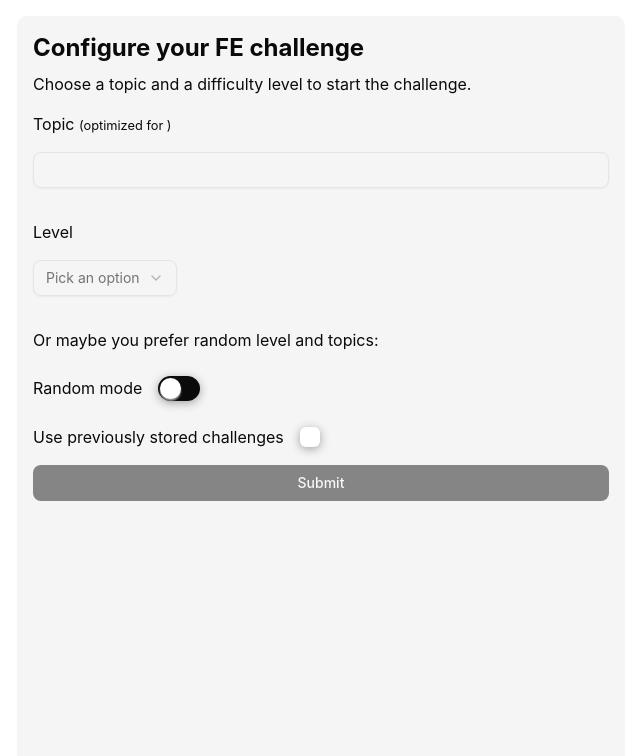
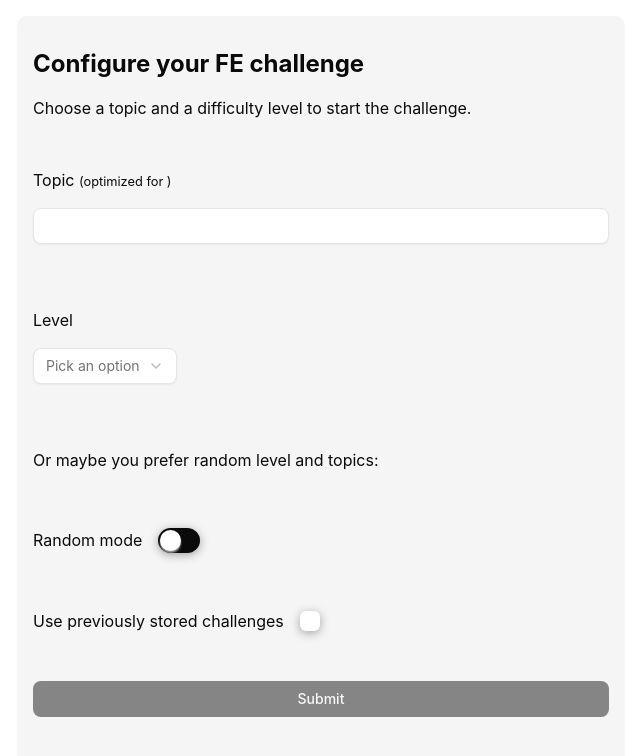
Before and after one commit to ilopezdeaudikana/prepper, a React (Vite) app in the folder apps/ui/: page / in a window 1280 px wide. Shown: the top 756 px of the page, without its empty margins (319-960 px from the left). Built offline with nearby package versions, Linux system fonts and the light colour scheme; what @repo/toast would draw is missing.

Commit message:
fix cache

```diff
--- a/apps/ui/src/challenge/components/challenge.tsx
+++ b/apps/ui/src/challenge/components/challenge.tsx
@@ -1,6 +1,7 @@
 import { useEffect, useState } from 'react'
 import {
-  useQuery
+  useQuery,
+  useQueryClient
 } from '@tanstack/react-query'
 
 import {
@@ -29,6 +30,7 @@ export const Challenge = ({ level, topic, randomMode }: Omit<Configuration, 'sto
   const [previousQuestions, setPreviousQuestions] = useState<string[]>([])
   const [sessionId, setSessionId] = useState<string | null>(null)
   const [loadingEvaluation, setLoadingEvaluation] = useState(false)
+  const queryClient = useQueryClient()
 
   const { score, stage } = useProgress(state => state.progress)
   const setProgress = useProgress(state => state.setProgress)
@@ -94,6 +96,7 @@ export const Challenge = ({ level, topic, randomMode }: Omit<Configuration, 'sto
     if (randomMode) {
       setTopicAndLevel(getRandomTopicAndLevel())
     } else {
+      queryClient.invalidateQueries({ queryKey: ['question'] })
       await refetch()
     }
     setCanContinue(false)
--- a/apps/ui/src/components/common/card.tsx
+++ b/apps/ui/src/components/common/card.tsx
@@ -10,5 +10,5 @@ export const Card = ({
   className
 }: CardProps) => {
 
-  return <div className={`flex flex-col flex-1 bg-muted p-4 rounded-lg ${className}`}>{children}</div>
+  return <div className={`flex flex-col flex-1 bg-muted p-4 m-4 rounded-lg ${className}`}>{children}</div>
 }
--- a/apps/ui/src/components/common/input.tsx
+++ b/apps/ui/src/components/common/input.tsx
@@ -8,7 +8,7 @@ function Input({ className, type, ...props }: React.ComponentPropsWithRef<'input
       type={type}
       data-slot="input"
       className={cn(
-        "file:text-foreground placeholder:text-muted-foreground selection:bg-primary selection:text-primary-foreground dark:bg-input/30 border-input h-9 w-full min-w-0 rounded-md border bg-transparent px-3 py-1 text-base shadow-xs transition-[color,box-shadow] outline-none file:inline-flex file:h-7 file:border-0 file:bg-transparent file:text-sm file:font-medium disabled:pointer-events-none disabled:cursor-not-allowed disabled:opacity-50 md:text-sm",
+        "bg-white placeholder:text-muted-foreground selection:bg-primary selection:text-primary-foreground dark:bg-input/30 border-input h-9 w-full min-w-0 rounded-md border px-3 py-1 text-base shadow-xs transition-[color,box-shadow] outline-none disabled:pointer-events-none disabled:cursor-not-allowed disabled:opacity-50 md:text-sm",
         "focus-visible:border-ring focus-visible:ring-ring/50 focus-visible:ring-[3px]",
         "aria-invalid:ring-destructive/20 dark:aria-invalid:ring-destructive/40 aria-invalid:border-destructive",
         className
--- a/apps/ui/src/configuration/views/configuration.view.tsx
+++ b/apps/ui/src/configuration/views/configuration.view.tsx
@@ -42,12 +42,12 @@ export default function Configuration() {
   }
 
   return (
-    <div className="max-w-1/2 flex flex-col mx-auto p-4 relative h-screen justify-between align-self-center">
+    <div className="max-w-1/2 flex flex-col mx-auto relative h-screen align-self-center">
       <Card>
         <form onSubmit={(e) => { e.preventDefault(); handleSubmit() }}>
-          <div className="flex flex-col mb-2 gap-4">
+          <div className="flex flex-col gap-12">
             <div>
-              <h1 className="text-2xl font-bold mb-2">Configure your FE challenge</h1>
+              <h1 className="text-2xl font-bold mt-4 mb-4">Configure your FE challenge</h1>
               <p>Choose a topic and a difficulty level to start the challenge.</p>
             </div>
             <div>
@@ -75,7 +75,7 @@ export default function Configuration() {
                 onValueChange={(e) => handleChange('level', e)}
                 disabled={configuration.randomMode}
               >
-                <SelectTrigger id="level">
+                <SelectTrigger className='bg-white' id="level">
                   <SelectValue placeholder="Pick an option" />
                 </SelectTrigger>
                 <SelectContent>
--- a/apps/ui/src/finale/components/finale.tsx
+++ b/apps/ui/src/finale/components/finale.tsx
@@ -24,8 +24,8 @@ export const Finale = ({ topic, level, randomMode } : Omit<Configuration, 'stora
 
   return (
     <div className="max-w-1/2 flex flex-col mx-auto relative h-screen justify-between align-self-center">
-      <Card>
-        <div className="flex flex-col mb-2 gap-2">
+      <Card className="justify-center">
+        <div className="flex flex-col gap-12">
           <h1 className="text-2xl font-bold">
             Congratulations! You've completed the challenge for {topicAndLevel}!
           </h1>
```
